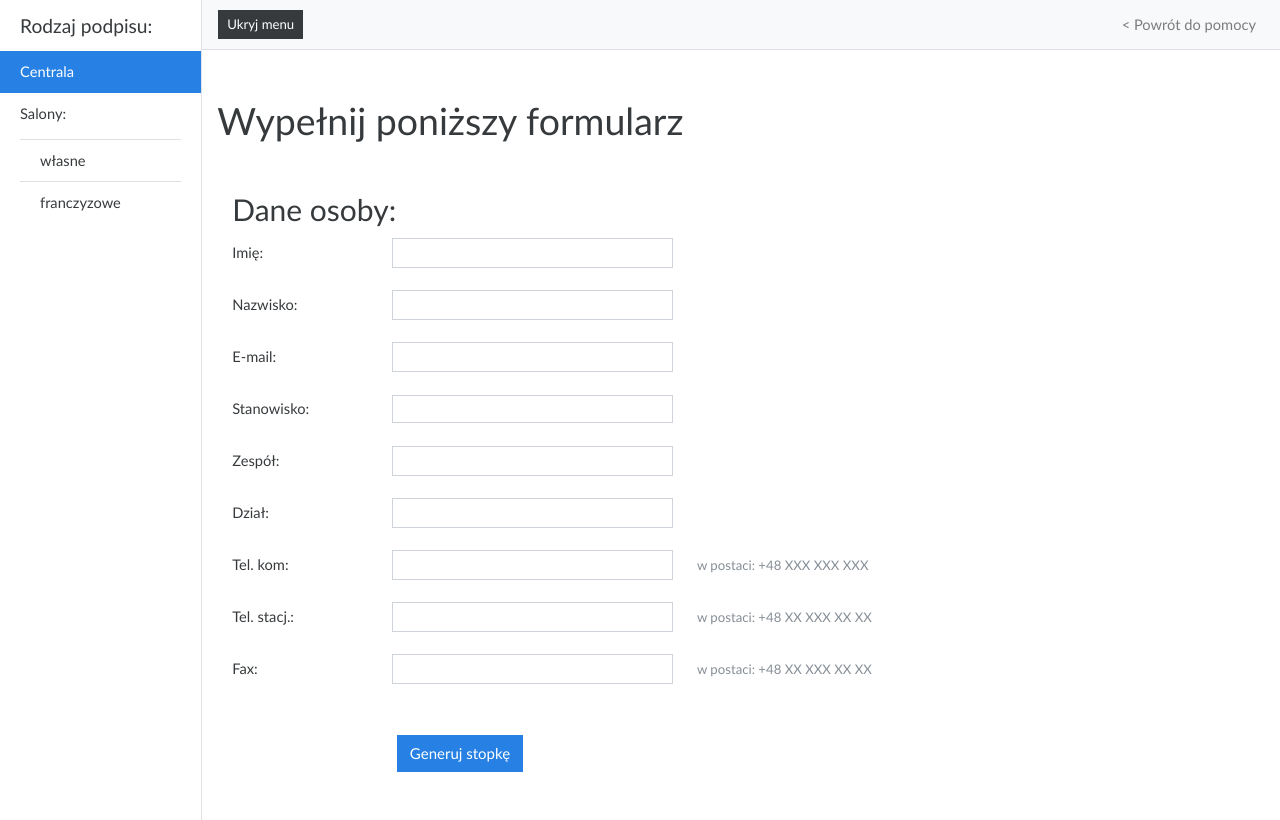
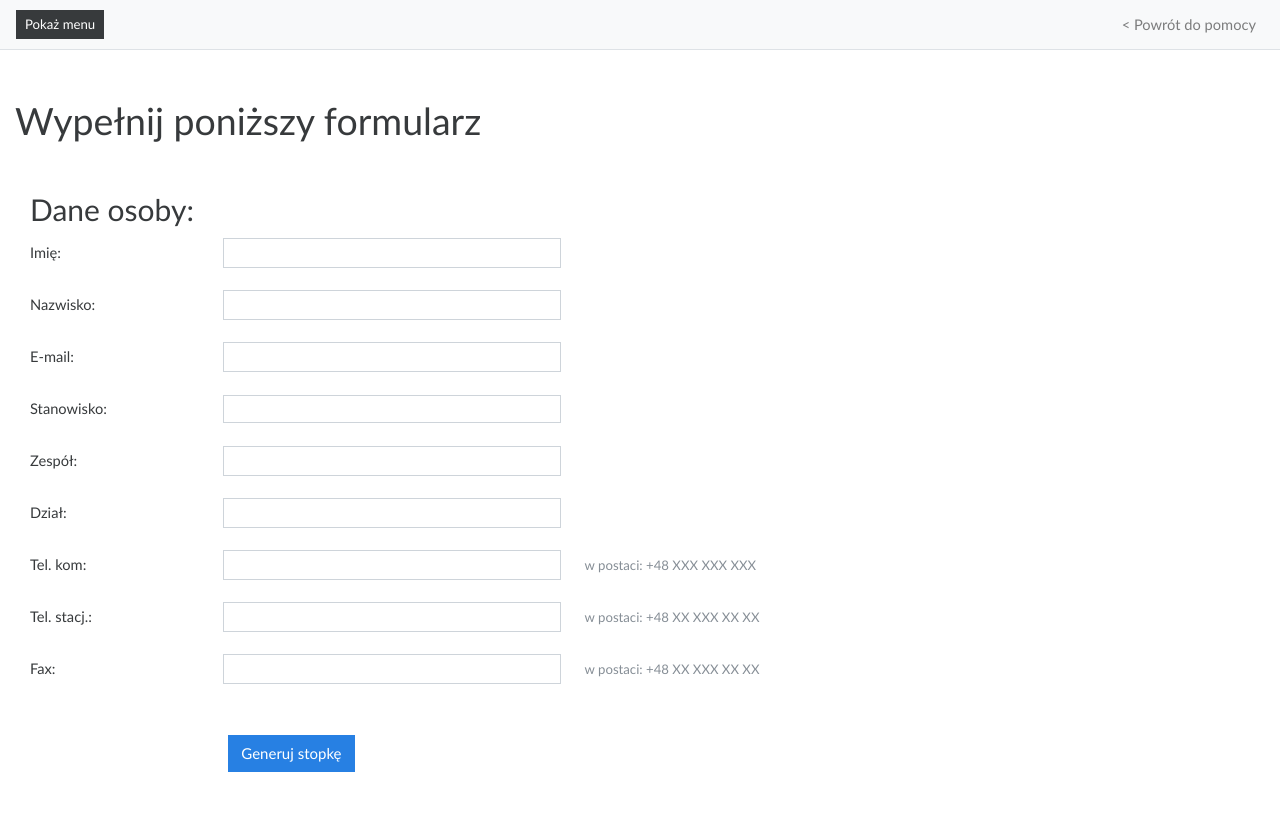
Before and after one commit to mpieszczyk/generator, a plain HTML site: page index.html in a window 1280 px wide. Drawn offline with nearby package versions, Linux system fonts and the light colour scheme.

Commit message:
hide menu on start

```diff
--- a/index.html
+++ b/index.html
@@ -78,7 +78,7 @@
 		</style>
 	</head>
 	<body>
-		<div class="d-flex" id="wrapper">
+		<div class="d-flex toggled" id="wrapper">
 			<!-- Sidebar -->
 			<div class="border-right d-none d-lg-block" id="sidebar-wrapper">
 				<div class="sidebar-heading">Rodzaj podpisu:</div>
@@ -96,7 +96,7 @@
 			<!-- Page Content -->
 			<div id="page-content-wrapper">
 				<nav class="navbar navbar-expand-lg navbar-light bg-light border-bottom">
-					<button class="btn btn-secondary btn-sm d-none d-lg-block" id="menu-toggle">Ukryj menu</button>
+					<button class="btn btn-secondary btn-sm d-none d-lg-block" id="menu-toggle">Pokaż menu</button>
 					<button class="navbar-toggler" type="button" data-toggle="collapse" data-target="#navbarSupportedContent" aria-controls="navbarSupportedContent" aria-expanded="false" aria-label="Toggle navigation">
 					<span class="navbar-toggler-icon"></span>
 					</button>
```
